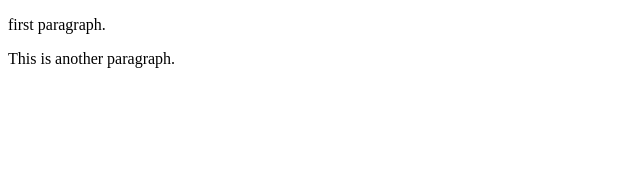
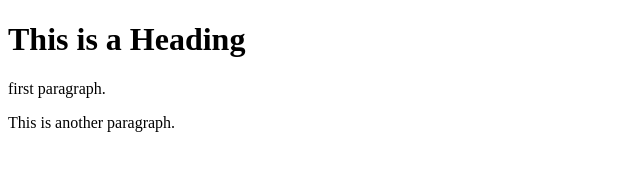
Before and after one commit to ryanruzani/learning-new, a plain HTML site: page index.html in a window 1280 px wide. Shown: the whole page, without its empty margins (0-640 px from the left). Drawn offline with Linux system fonts and the light colour scheme.

Commit message:
Update index.html

```diff
--- a/index.html
+++ b/index.html
@@ -4,6 +4,7 @@
 <title>Page Title</title>
 </head>
 <body>
+  <h1>This is a Heading</h1>
   <p>first paragraph.</p>
   <p>This is another paragraph.</p>
 </body>
```
